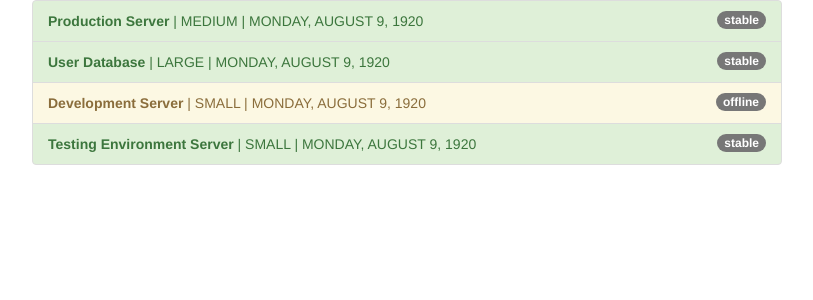
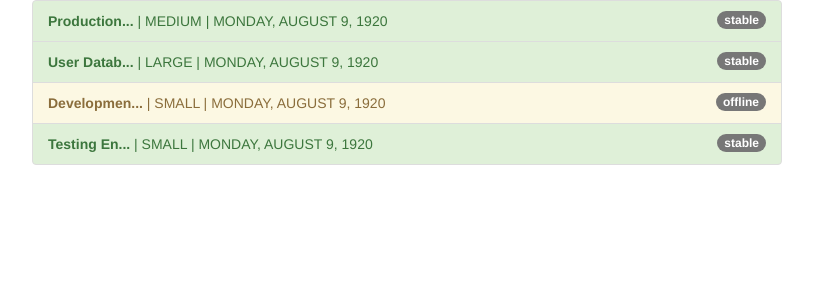
Before and after one commit to aamirsaleem67/Angular-Pipes, an Angular app: page / in a window 1280 px wide. Shown: the top 300 px of the page, without its empty margins (233-1046 px from the left). Built offline with nearby package versions, Linux system fonts and the light colour scheme.

Commit message:
custom pipe add

```diff
--- a/src/app/app.component.html
+++ b/src/app/app.component.html
@@ -10,7 +10,7 @@
             class="badge">
             {{ server.status }}
           </span>
-          <strong>{{ server.name }}</strong>
+          <strong>{{ server.name | shorten }} </strong>
           | {{ server.instanceType | uppercase }}
           | {{ server.started | date:'fullDate' | uppercase  }}
         </li>
--- a/src/app/app.module.ts
+++ b/src/app/app.module.ts
@@ -1,3 +1,4 @@
+import { ShortenPipe } from './shorten.pipe';
 
 import { BrowserModule } from '@angular/platform-browser';
 import { NgModule } from '@angular/core';
@@ -9,7 +10,7 @@
 @NgModule({
   declarations: [
     AppComponent,
-
+    ShortenPipe
   ],
   imports: [
     BrowserModule,
--- /dev/null
+++ b/src/app/shorten.pipe.ts
@@ -0,0 +1,12 @@
+import {Pipe,PipeTransform} from '@angular/core';
+
+@Pipe({
+    name:'shorten'
+})
+export class ShortenPipe implements PipeTransform{
+
+ transform(value:any){
+    return value.substr(0,10)+'...';
+ }
+
+}
```
